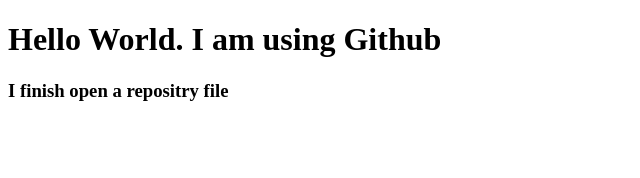
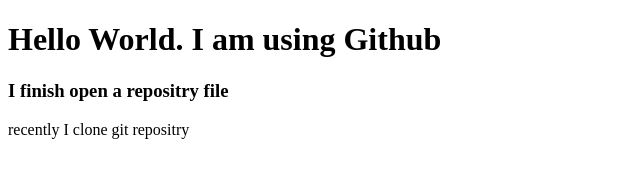
Before and after one commit to freelancernaim128992/myPortfolio, a plain HTML site: page index.html in a window 1280 px wide. Shown: the whole page, without its empty margins (0-640 px from the left). Drawn offline with Linux system fonts and the light colour scheme.

Commit message:
adding another computer

```diff
--- a/index.html
+++ b/index.html
@@ -8,5 +8,6 @@
 <body>
     <h1>Hello World. I am using Github</h1>
     <h3>I finish open a repositry file</h3>
+    <p>recently I clone git repositry</p>
 </body>
 </html>
```
